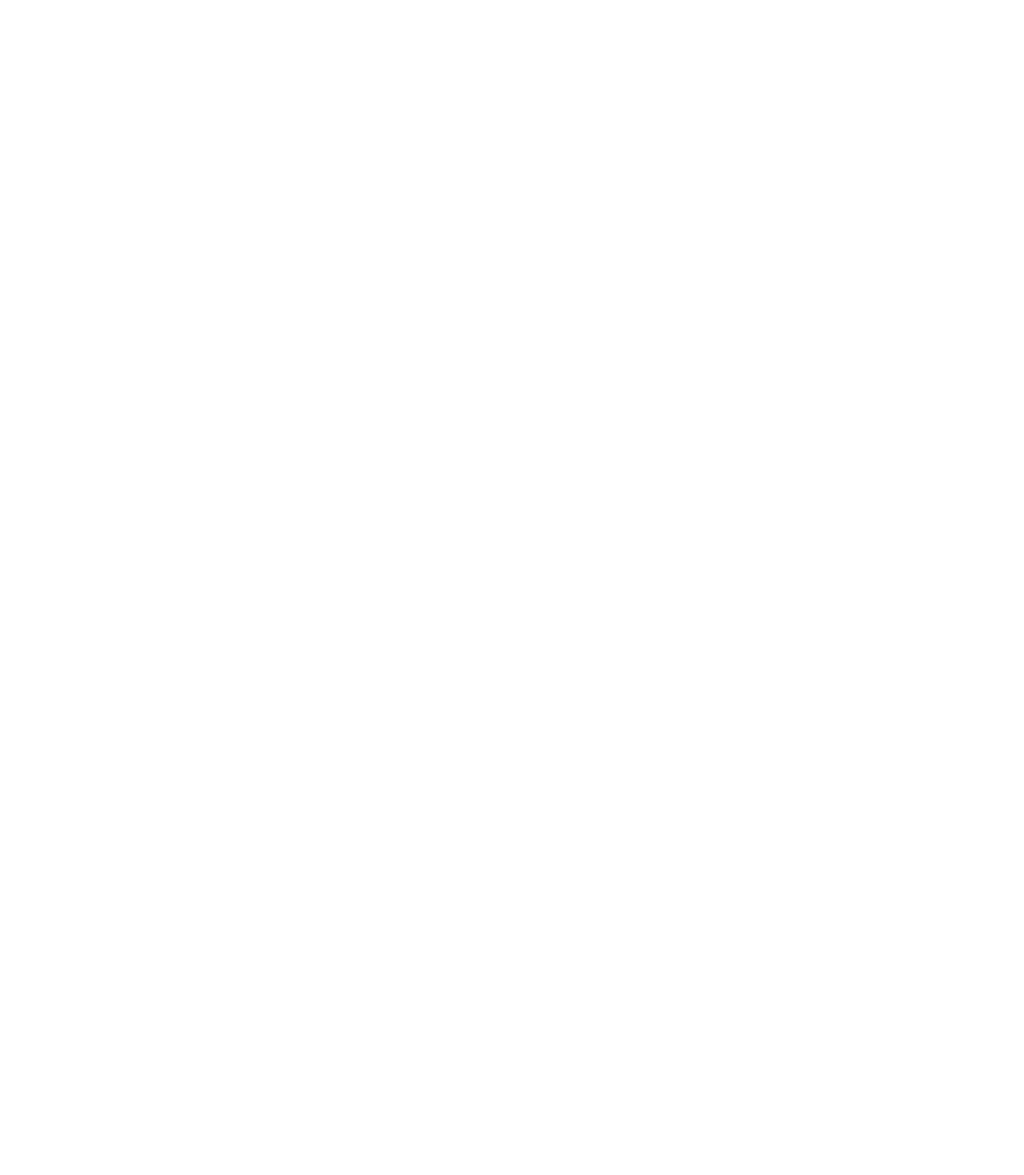
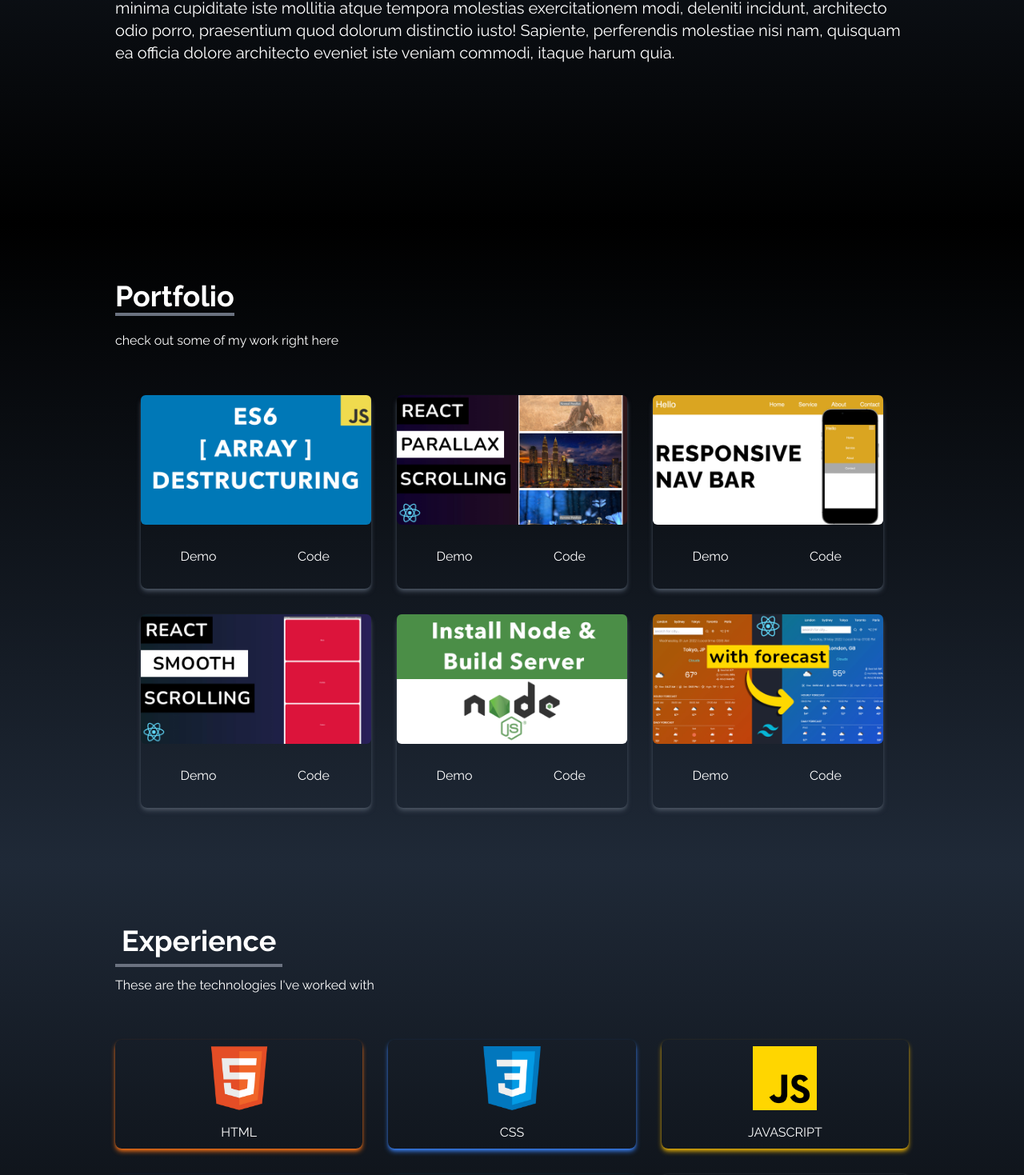
Before and after one commit to Tirthpatel13/TirthPortfolio, a React (Create React App) app: page / in a window 1280 px wide. Shown: the part 1320-2789 px from the top of the page at 80% size. Before the commit the page ends 800 px from the top, so only its background shows below. Built offline with nearby package versions, Linux system fonts and the light colour scheme; the HTML template or start-up script is replaced by a standard one.

Commit message:
almost all

```diff
--- a/package.json
+++ b/package.json
@@ -10,6 +10,7 @@
     "react-dom": "^18.2.0",
     "react-icons": "^5.0.1",
     "react-scripts": "5.0.1",
+    "react-scroll": "^1.9.0",
     "web-vitals": "^2.1.4"
   },
   "scripts": {
--- a/src/App.js
+++ b/src/App.js
@@ -1,12 +1,20 @@
 import NavBar from "./components/NavBar";
 import Home from "./components/Home";
 import SocialLinks from "./components/SocialLinks";
+import About from "./components/About";
+import Portfolio from "./components/Portfolio";
+import Experience from "./components/Experience";
+import Contact from "./components/Contact";
 
 function App() {
   return (
    <div>
     <NavBar />
     <Home />
+    <About />
+    <Portfolio />
+    <Experience />
+    <Contact />
     <SocialLinks />
    </div>
   );
--- /dev/null
+++ b/src/components/About.jsx
@@ -0,0 +1,24 @@
+import React from 'react'
+
+const About = () => {
+  return (
+    <div name="about" className='w-full h-screen bg-gradient-to-b from-gray-800 to-black text-white'>
+        <div className='max-w-screen-lg p-4 mx-auto flex flex-col justify-center w-full h-full'>
+            <div className='pb-8'>
+                <p className='text-4xl font bold inline border-b-4 border-gray-500'>About</p>
+            </div>
+            <p className='text-xl mt-20'>
+                Lorem ipsum dolor sit amet consectetur adipisicing elit. Dolorum eius aperiam ipsum est delectus consequatur consectetur voluptatem ad. Incidunt rerum explicabo quidem quia dolore cupiditate recusandae totam deleniti labore vel iste quo, at saepe ex. Quae fugit ad natus dolorem quibusdam alias sit quos sint praesentium eius. Pariatur, facere maxime?
+            </p>
+
+            <br />
+
+            <p className='text-xl'>
+                Lorem, ipsum dolor sit amet consectetur adipisicing elit. At, tenetur? Necessitatibus id consequatur odit minima cupiditate iste mollitia atque tempora molestias exercitationem modi, deleniti incidunt, architecto odio porro, praesentium quod dolorum distinctio iusto! Sapiente, perferendis molestiae nisi nam, quisquam ea officia dolore architecto eveniet iste veniam commodi, itaque harum quia.
+            </p>
+        </div>
+    </div>
+  )
+}
+
+export default About
--- /dev/null
+++ b/src/components/Contact.jsx
@@ -0,0 +1,28 @@
+import React from 'react'
+
+const Contact = () => {
+  return (
+    <div name="contact" className='w-full h-screen bg-gradient-to-b from-black to-gray-800 p-4 text-white'>
+        <div className='flex flex-col p-4 justify-center max-w-screen-lg mx-auto h-full'>
+            <div className='pb-8'>
+                <p className='text-4xl font-bold inline border-b-4 border-gray-500'>Contact</p>
+                <p className='py-6'>Submit the form below to get in touch with me</p>
+            </div>
+            <div className='flex justify-center items-center'>
+                <form action='https://getform.io/f/xboMq3eg' method='POST' className='flex flex-col w-full md:w-1/2'>
+                    <input type='text' name="name" placeholder='Enter your name'
+                    className='p-2 bg-transparent border-2 rounded-md text-white focus:outline-none' />
+                    <input type='text' name="name" placeholder='Enter your email'
+                    className='p-2 my-4 bg-transparent border-2 rounded-md text-white focus:outline-none' />
+                    <textarea name="message" rows="10" placeholder='Enter your message'
+                    className='p-2 bg-transparent border-2 rounded-md text-white focus:outline-none' />
+                    <button className='text-white bg-gradient-to-b from-cyan-500 to-blue-500 px-6 py-3 my-8 mx-auto flex items-center rounded-md hover:scale-110 duration-300'>Submit</button>
+                </form>
+            </div>
+        </div>
+    </div>
+
+  )
+}
+
+export default Contact
--- /dev/null
+++ b/src/components/Experience.jsx
@@ -0,0 +1,92 @@
+import React from 'react'
+import html from "../images/html.png"
+import css from "../images/css.png"
+import javascript from "../images/javascript.png"
+import reactImage from "../images/react.png"
+import nextjs from "../images/nextjs.png"
+import graphql from "../images/graphql.png"
+import githib from "../images/github.png"
+import tailwind from "../images/tailwind.png"
+
+
+const Experience = () => {
+
+    const techs = [
+        {
+            id: 1,
+            src: html,
+            title: 'HTML',
+            style: 'shadow-orange-500'
+        },
+        {
+            id: 2,
+            src: css,
+            title: 'CSS',
+            style: 'shadow-blue-500'
+        },
+        {
+            id: 3,
+            src: javascript,
+            title: 'JAVASCRIPT',
+            style: 'shadow-yellow-500'
+        },
+        {
+            id: 4,
+            src: reactImage,
+            title: 'REACT',
+            style: 'shadow-blue-600'
+        },
+        {
+            id: 5,
+            src: tailwind,
+            title: 'TAILWIND',
+            style: 'shadow-sky-500'
+        },
+        {
+            id: 6,
+            src: nextjs,
+            title: 'NEXTJS',
+            style: 'shadow-gray-200'
+        },
+        {
+            id: 7,
+            src: graphql,
+            title: 'GRAPHQL',
+            style: 'shadow-pink-400'
+        },
+        {
+            id: 8,
+            src: githib,
+            title: 'GITHUB',
+            style: 'shadow-gray-400'
+        },
+    ]
+
+  return (
+    <div name='experience' className='bg-gradient-to-b from-gray-800 to-black w-full h-screen'>
+        <div className='max-w-screen-lg mx-auto p-4 flex flex-col justify-center w-full h-full text-white'>
+            <div>
+                <p className='text-4xl font-bold border-b-4 border-gray-500 p-2 inline'>Experience</p>
+                <p className='py-6'>These are the technologies I've worked with</p>
+            </div>
+
+            <div className='w-full grid grid-cols-2 sm:grid-cols-3 gap-8 text-center py-8 px-12 sm:px-0'>
+
+                {
+                    techs.map(({id, src, title, style}) => (
+                    <div key={id} className={`shadow-md hover:scale-105 duration-500 py-2 rounded-lg ${style}`}>
+                        <img src={src} alt='' className='w-20 mx-auto'/>
+                        <p className='mt-4'>
+                          {title}
+                        </p>
+                    </div>
+                    ))
+                }
+
+            </div>
+        </div>
+    </div>
+  )
+}
+
+export default Experience
--- a/src/components/Home.jsx
+++ b/src/components/Home.jsx
@@ -1,6 +1,7 @@
 import React from "react";
 import Image from '../images/heroImage.jpeg';
 import { HiArrowNarrowRight } from "react-icons/hi";
+import { Link } from "react-scroll";
 
 const Home = () => {
     return (
@@ -20,13 +21,13 @@
                             I specialize in building high-quality software applications using modern technologies.
                         </p>
                         <div>
-                            <button className="group text-white w-fit py-3 px-6 my-2
+                            <Link to="portfolio" smooth duration={500} className="group text-white w-fit py-3 px-6 my-2
                             flex items-center rounded-md bg-gradient-to-r from-cyan-500 to-blue-500 cursor-pointer hover:scale-105 duration-200">
                                 Portfolio
                                 <span className="group-hover:rotate-90 duration-300">
                                     <HiArrowNarrowRight size={17} className="ml-2"/>
                                 </span>
-                            </button>
+                            </Link>
                         </div>
                     </div>
                     <div className="w-full md:w-5/2">
--- a/src/components/NavBar.jsx
+++ b/src/components/NavBar.jsx
@@ -1,60 +1,75 @@
-import React, { useState } from 'react';
-import {FaBars,FaTimes} from 'react-icons/fa'
+import React, { useState } from "react";
+import { FaBars, FaTimes } from "react-icons/fa";
+import { Link } from "react-scroll";
 
 const NavBar = () => {
-
-    const [nav , setNav] = useState(false);
+  const [nav, setNav] = useState(false);
 
   const links = [
     {
       id: 1,
-            link: "Home",
+      link: "home",
     },
     {
       id: 2,
-            link: "About",
+      link: "about",
     },
     {
       id: 3,
-            link: "Portfolio",
+      link: "portfolio",
     },
     {
       id: 4,
-            link: "Experience",
+      link: "experience",
     },
     {
       id: 5,
-            link: "Contact",
+      link: "contact",
     },
   ];
+
   return (
-    <div className='flex justify-between items-center
-        w-full h-20 px-4 text-white bg-black fixed'>
+    <div className="flex justify-between items-center w-full h-20 px-4 text-white bg-black fixed">
       <div>
-            <h1 className='text-5xl font-signature ml-2'>Tirth</h1>
+        <h1 className="text-5xl font-signature ml-2">Yash</h1>
       </div>
-        <ul className='hidden md:flex'>
-            {links.map((link) => (
+
+      <ul className="hidden md:flex">
+        {links.map(({ id, link }) => (
           <li
-                key={link.id}
-                className='px-4 cursor-pointer capitalize
-                font-medium text-white-500 hover:scale-105 duration-200'>
-                {link.link}</li>
+            key={id}
+            className="px-4 cursor-pointer capitalize font-medium text-white-500 hover:scale-105 duration-200"
+          >
+            <Link to={link} smooth duration={500}>
+              {link}
+            </Link>
+          </li>
         ))}
       </ul>
 
-        <div onClick={() => setNav(!nav)} className='cursor-pointer pr-4 z-10
-        text-white-500 md:hidden'>
+      <div
+        onClick={() => setNav(!nav)}
+        className="cursor-pointer pr-4 z-10 text-white-500 md:hidden"
+      >
         {nav ? <FaTimes size={30} /> : <FaBars size={30} />}
       </div>
 
       {nav && (
-        <ul className='flex flex-col justify-center items-center absolute top-0 left-0 w-full h-screen bg-gradient-to-b from-black to-gray-900 text-white-500'>
-             {links.map((link) => (
+        <ul className="flex flex-col justify-center items-center absolute top-0 left-0 w-full h-screen bg-gradient-to-b from-black to-gray-800 text-gray-500">
+          {links.map(({ id, link }) => (
             <li
-                key={link.id}
-                className='px-4 cursor-pointer capitalize py-6 text-4xl hover:scale-105 duration-200'>
-                {link.link}</li>
+              key={id}
+              className="px-4 cursor-pointer capitalize py-6 text-4xl"
+            >
+              <Link
+                onClick={() => setNav(!nav)}
+                to={link}
+                smooth
+                duration={500}
+              >
+                {link}
+              </Link>
+            </li>
           ))}
         </ul>
       )}
--- /dev/null
+++ b/src/components/Portfolio.jsx
@@ -0,0 +1,69 @@
+import React from 'react'
+import arrayDestruct from '../images/portfolio/arrayDestruct.jpg';
+import installNode from '../images/portfolio/installNode.jpg';
+import navbar from '../images/portfolio/navbar.jpg';
+import reactParallax from '../images/portfolio/reactParallax.jpg';
+import reactSmooth from '../images/portfolio/reactSmooth.jpg';
+import reactWeather from '../images/portfolio/reactWeather.jpg';
+
+const Portfolio = () => {
+
+    const portfolios=[
+        {
+            id:1,
+            src : arrayDestruct
+        },
+        {
+            id:2,
+            src : reactParallax
+        },
+        {
+            id:3,
+            src : navbar
+        },
+        {
+            id:4,
+            src : reactSmooth
+        },
+        {
+            id:5,
+            src : installNode
+        },
+        {
+            id:6,
+            src : reactWeather
+        },
+    ];
+
+  return (
+    <div name="portfolio" className='bg-gradient-to-b from-black to-gray-800 w-full text-white md:h-screen' >
+
+        <div className='max-w-screen-lg p-4 mx-auto flex flex-col justify-center w-full h-full'>
+
+            <div className='pb-8'>
+                <p className='text-4xl font-bold inline border-b-4 border-gray-500'>Portfolio</p>
+                <p className='py-6'>check out some of my work right here</p>
+            </div>
+            <div  className='grid sm:grid-cols-2 md:grid-cols-3 gap-8 px-12 sm:px-8'>
+                {
+                    portfolios.map(({id, src}) => (
+
+                        <div key={id} className='shadow-md shadow-gray-600 rounded-lg'>
+                            <img src={src} alt="" className='rounded-md duration-200 hover-scale-105' />
+                            <div className='flex items-center justify-center'>
+                                <button className='w-1/2 px-6 py-3 m-4 duration-200 hover:scale-105'>Demo</button>
+                                <button className='w-1/2 px-6 py-3 m-4 duration-200 hover:scale-105'>Code</button>
+                            </div>
+                        </div>
+
+
+                    ))
+                }
+            </div>
+        </div>
+
+    </div>
+  )
+}
+
+export default Portfolio
--- a/src/components/SocialLinks.jsx
+++ b/src/components/SocialLinks.jsx
@@ -51,17 +51,18 @@
     ];
 
   return (
-    <div className='flex flex-col top-[35%] left-0 fixed'>
+    <div className='hidden lg:flex flex-col top-[35%] left-0 fixed'>
         <ul>
             {links.map(({id, child, href, style, download, target}) => (
                 <li
                     key={id}
-                    className={"flex justify-between items-center w-40 h-14 px-4 ml-[-100px] hover:ml-[-10px] hover:rounded-md duration-300 bg-gray-500"+ " " + style}>
+                    className={`flex justify-between items-center w-40 h-14 px-4 ml-[-100px] hover:ml-[-10px] hover:rounded-md duration-300 bg-gray-500 ${style}`}>
                     <a
                         href={href}
                         className='flex justify-between items-center w-full text-white'
                         download={download}
                         target="_blank"
+                        rel="noreferrer"
                     >
                         {child}
                     </a>
```
Also changed, not shown: 1 other file (tests, documents, lock files or other folders). Lines whose indentation alone changed are shown as unchanged.
